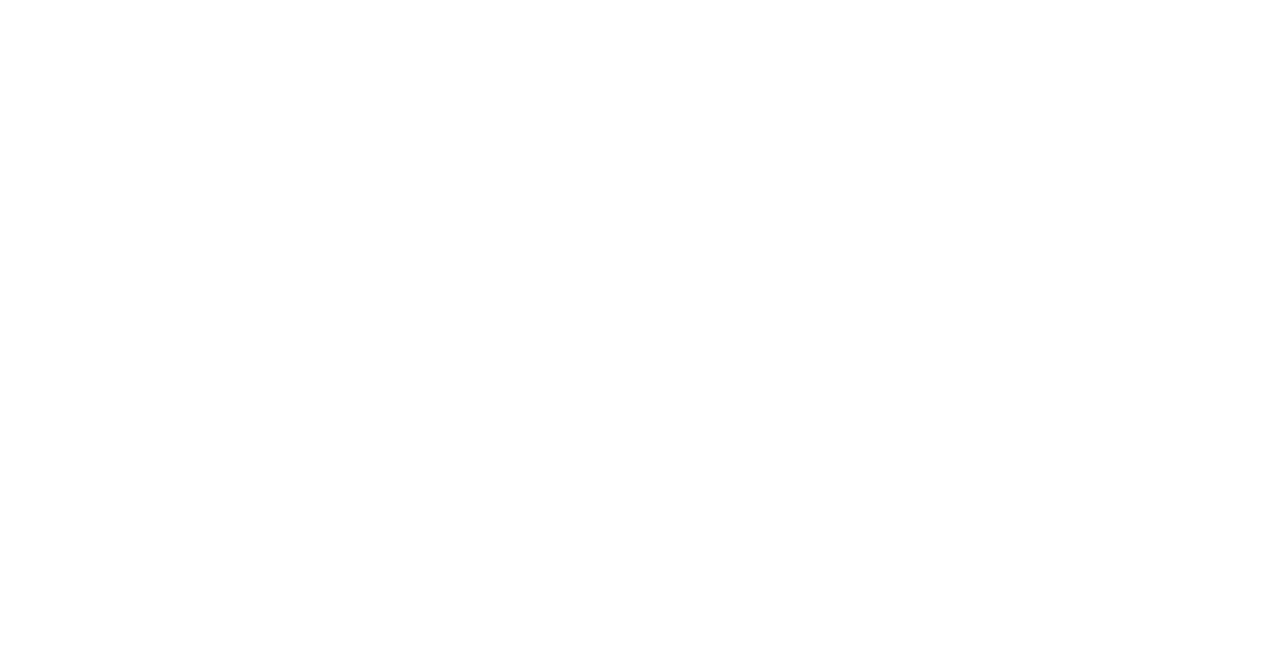
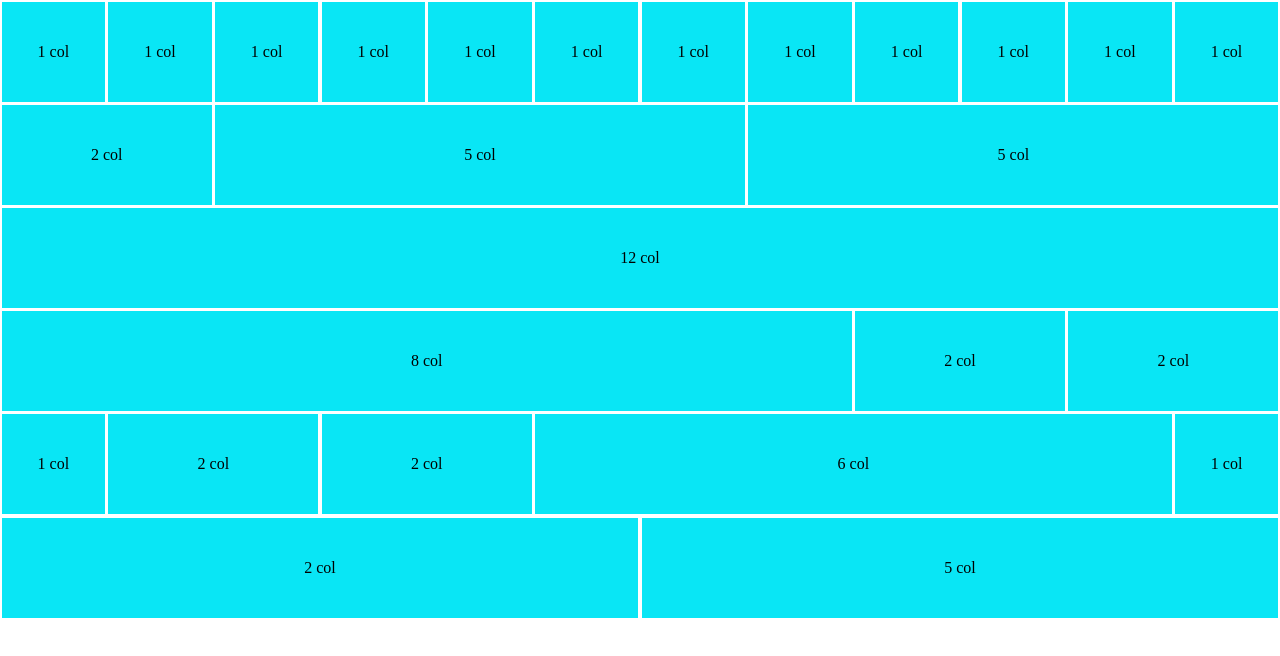
Before and after one commit to Claudio-Bernardinetti/html-css-12bool, a plain HTML site: page index.html in a window 1280 px wide. Drawn offline with Linux system fonts and the light colour scheme.

Commit message:
add first six rows

```diff
--- a/assets/css/framework.css
+++ b/assets/css/framework.css
@@ -12,6 +12,18 @@
 
 .img-fluid {
     max-width: 100%;
+}
+
+.d-flex {
+    display: flex;
+}
+
+.p-1 {
+    padding: 0.1rem 0.1rem;
+}
+
+.m-1 {
+    margin: 0 0.5rem;
 }
 /* Utilitis */
 
@@ -113,115 +125,228 @@
     margin-left: 100%;
 }
 
-    /* screen sm */
-@media screen and (min-width: 576px) {
+
+
+
+
+    /* screen xl */
+@media screen and (max-width: 1440px) {
 
     .container {
-        max-width: 528px;
+        max-width: 1392px;
     }
 
-    /* col sm */
+    /* col xl */
 
-    .col-sm-1 {
+    .col-xl-1 {
         width: calc((100% / 12) * 1);
     }
 
-    .col-sm-2 {
+    .col-xl-2 {
         width: calc((100% / 12) * 2);
     }
 
-    .col-sm-3 {
+    .col-xl-3 {
         width: calc((100% / 12) * 3);
     }
 
-    .col-sm-4 {
+    .col-xl-4 {
         width: calc((100% / 12) * 4);
     }
 
-    .col-sm-5 {
+    .col-xl-5 {
         width: calc((100% / 12) * 5);
     }
 
-    .col-sm-6 {
+    .col-xl-6 {
         width: 50%;
     }
 
-    .col-sm-7 {
+    .col-xl-7 {
         width: calc((100% / 12) * 7);
     }
 
-    .col-sm-8 {
+    .col-xl-8 {
         width: calc((100% / 12) * 8);
     }
 
-    .col-sm-9 {
+    .col-xl-9 {
         width: calc((100% / 12) * 9);
     }
 
-    .col-sm-10 {
+    .col-xl-10 {
         width: calc((100% / 12) * 10);
     }
 
-    .col-sm-11 {
+    .col-xl-11 {
         width: calc((100% / 12) * 11);
     }
 
-    .col-sm-12 {
+    .col-xl-12 {
         width: 100%;
     }
-    /* offset sm left */
-    .offset-sm-1 {
+
+     /* col-offset left */
+     .offset-xl-1 {
         margin-left: calc((100% / 12) * 1);
     }
 
-    .offset-sm-2 {
+    .offset-xl-2 {
         margin-left: calc((100% / 12) * 2);
     }
 
-    .offset-sm-3 {
+    .offset-xl-3 {
         margin-left: calc((100% / 12) * 3);
     }
 
-    .offset-sm-4 {
+    .offset-xl-4 {
         margin-left: calc((100% / 12) * 4);
     }
 
-    .offset-sm-5 {
+    .offset-xl-5 {
         margin-left: calc((100% / 12) * 5);
     }
 
-    .offset-sm-6 {
+    .offset-xl-6 {
         margin-left: 50%;
     }
 
-    .offset-sm-7 {
+    .offset-xl-7 {
         margin-left: calc((100% / 12) * 7);
     }
 
-    .offset-sm-8 {
+    .offset-xl-8 {
         margin-left: calc((100% / 12) * 8);
     }
 
-    .offset-sm-9 {
+    .offset-xl-9 {
         margin-left: calc((100% / 12) * 9);
     }
 
-    .offset-sm-10 {
+    .offset-xl-10 {
         margin-left: calc((100% / 12) * 10);
     }
 
-    .offset-sm-11 {
+    .offset-xl-11 {
         margin-left: calc((100% / 12) * 11);
     }
 
-    .offset-sm-12 {
+    .offset-xl-12 {
         margin-left: 100%;
     }
 
 }
 
-     /* screen md */
-@media screen and (min-width: 768px) {
+ /* screen lg */
+ @media screen and (max-width: 992px) {
+
+    .container {
+        max-width: 944px;
+    }
+
+
+    /* col-lg */
+    .col-lg-1 {
+        width: calc((100% / 12) * 1);
+    }
+
+    .col-lg-2 {
+        width: calc((100% / 12) * 2);
+    }
+
+    .col-lg-3 {
+        width: calc((100% / 12) * 3);
+    }
+
+    .col-lg-4 {
+        width: calc((100% / 12) * 4);
+    }
+
+    .col-lg-5 {
+        width: calc((100% / 12) * 5);
+    }
+
+    .col-lg-6 {
+        width: 50%;
+    }
+
+    .col-lg-7 {
+        width: calc((100% / 12) * 7);
+    }
+
+    .col-lg-8 {
+        width: calc((100% / 12) * 8);
+    }
+
+    .col-lg-9 {
+        width: calc((100% / 12) * 9);
+    }
+
+    .col-lg-10 {
+        width: calc((100% / 12) * 10);
+    }
+
+    .col-lg-11 {
+        width: calc((100% / 12) * 11);
+    }
+
+    .col-lg-12 {
+        width: 100%;
+    }
+
+    /* col-offset left */
+    .offset-lg-1 {
+        margin-left: calc((100% / 12) * 1);
+    }
+
+    .offset-lg-2 {
+        margin-left: calc((100% / 12) * 2);
+    }
+
+    .offset-lg-3 {
+        margin-left: calc((100% / 12) * 3);
+    }
+
+    .offset-lg-4 {
+        margin-left: calc((100% / 12) * 4);
+    }
+
+    .offset-lg-5 {
+        margin-left: calc((100% / 12) * 5);
+    }
+
+    .offset-lg-6 {
+        margin-left: 50%;
+    }
+
+    .offset-lg-7 {
+        margin-left: calc((100% / 12) * 7);
+    }
+
+    .offset-lg-8 {
+        margin-left: calc((100% / 12) * 8);
+    }
+
+    .offset-lg-9 {
+        margin-left: calc((100% / 12) * 9);
+    }
+
+    .offset-lg-10 {
+        margin-left: calc((100% / 12) * 10);
+    }
+
+    .offset-lg-11 {
+        margin-left: calc((100% / 12) * 11);
+    }
+
+    .offset-lg-12 {
+        margin-left: 100%;
+    }
+
+}
+
+  /* screen md */
+  @media screen and (max-width: 768px) {
 
     .container {
         max-width: 720px;
@@ -328,217 +453,110 @@
 
 
 }
-    /* screen lg */
-@media screen and (min-width: 992px) {
+
+  /* screen sm */
+  @media screen and (max-width: 576px) {
 
     .container {
-        max-width: 944px;
+        max-width: 528px;
     }
 
+    /* col sm */
 
-    /* col-lg */
-    .col-lg-1 {
+    .col-sm-1 {
         width: calc((100% / 12) * 1);
     }
 
-    .col-lg-2 {
+    .col-sm-2 {
         width: calc((100% / 12) * 2);
     }
 
-    .col-lg-3 {
+    .col-sm-3 {
         width: calc((100% / 12) * 3);
     }
 
-    .col-lg-4 {
+    .col-sm-4 {
         width: calc((100% / 12) * 4);
     }
 
-    .col-lg-5 {
+    .col-sm-5 {
         width: calc((100% / 12) * 5);
     }
 
-    .col-lg-6 {
+    .col-sm-6 {
         width: 50%;
     }
 
-    .col-lg-7 {
+    .col-sm-7 {
         width: calc((100% / 12) * 7);
     }
 
-    .col-lg-8 {
+    .col-sm-8 {
         width: calc((100% / 12) * 8);
     }
 
-    .col-lg-9 {
+    .col-sm-9 {
         width: calc((100% / 12) * 9);
     }
 
-    .col-lg-10 {
+    .col-sm-10 {
         width: calc((100% / 12) * 10);
     }
 
-    .col-lg-11 {
+    .col-sm-11 {
         width: calc((100% / 12) * 11);
     }
 
-    .col-lg-12 {
+    .col-sm-12 {
         width: 100%;
     }
-
-    /* col-offset left */
-    .offset-lg-1 {
+    /* offset sm left */
+    .offset-sm-1 {
         margin-left: calc((100% / 12) * 1);
     }
 
-    .offset-lg-2 {
+    .offset-sm-2 {
         margin-left: calc((100% / 12) * 2);
     }
 
-    .offset-lg-3 {
+    .offset-sm-3 {
         margin-left: calc((100% / 12) * 3);
     }
 
-    .offset-lg-4 {
+    .offset-sm-4 {
         margin-left: calc((100% / 12) * 4);
     }
 
-    .offset-lg-5 {
+    .offset-sm-5 {
         margin-left: calc((100% / 12) * 5);
     }
 
-    .offset-lg-6 {
+    .offset-sm-6 {
         margin-left: 50%;
     }
 
-    .offset-lg-7 {
+    .offset-sm-7 {
         margin-left: calc((100% / 12) * 7);
     }
 
-    .offset-lg-8 {
+    .offset-sm-8 {
         margin-left: calc((100% / 12) * 8);
     }
 
-    .offset-lg-9 {
+    .offset-sm-9 {
         margin-left: calc((100% / 12) * 9);
     }
 
-    .offset-lg-10 {
+    .offset-sm-10 {
         margin-left: calc((100% / 12) * 10);
     }
 
-    .offset-lg-11 {
+    .offset-sm-11 {
         margin-left: calc((100% / 12) * 11);
     }
 
-    .offset-lg-12 {
+    .offset-sm-12 {
         margin-left: 100%;
     }
 
 }
-    /* screen xl */
-@media screen and (min-width: 1440px) {
-
-    .container {
-        max-width: 1392px;
-    }
-
-    /* col xl */
-
-    .col-xl-1 {
-        width: calc((100% / 12) * 1);
-    }
-
-    .col-xl-2 {
-        width: calc((100% / 12) * 2);
-    }
-
-    .col-xl-3 {
-        width: calc((100% / 12) * 3);
-    }
-
-    .col-xl-4 {
-        width: calc((100% / 12) * 4);
-    }
-
-    .col-xl-5 {
-        width: calc((100% / 12) * 5);
-    }
-
-    .col-xl-6 {
-        width: 50%;
-    }
-
-    .col-xl-7 {
-        width: calc((100% / 12) * 7);
-    }
-
-    .col-xl-8 {
-        width: calc((100% / 12) * 8);
-    }
-
-    .col-xl-9 {
-        width: calc((100% / 12) * 9);
-    }
-
-    .col-xl-10 {
-        width: calc((100% / 12) * 10);
-    }
-
-    .col-xl-11 {
-        width: calc((100% / 12) * 11);
-    }
-
-    .col-xl-12 {
-        width: 100%;
-    }
-
-     /* col-offset left */
-     .offset-xl-1 {
-        margin-left: calc((100% / 12) * 1);
-    }
-
-    .offset-xl-2 {
-        margin-left: calc((100% / 12) * 2);
-    }
-
-    .offset-xl-3 {
-        margin-left: calc((100% / 12) * 3);
-    }
-
-    .offset-xl-4 {
-        margin-left: calc((100% / 12) * 4);
-    }
-
-    .offset-xl-5 {
-        margin-left: calc((100% / 12) * 5);
-    }
-
-    .offset-xl-6 {
-        margin-left: 50%;
-    }
-
-    .offset-xl-7 {
-        margin-left: calc((100% / 12) * 7);
-    }
-
-    .offset-xl-8 {
-        margin-left: calc((100% / 12) * 8);
-    }
-
-    .offset-xl-9 {
-        margin-left: calc((100% / 12) * 9);
-    }
-
-    .offset-xl-10 {
-        margin-left: calc((100% / 12) * 10);
-    }
-
-    .offset-xl-11 {
-        margin-left: calc((100% / 12) * 11);
-    }
-
-    .offset-xl-12 {
-        margin-left: 100%;
-    }
-
-}
--- a/assets/css/style.css
+++ b/assets/css/style.css
@@ -0,0 +1,8 @@
+.card_body {
+    display: flex;
+    justify-content: center;
+    align-items: center;
+    background-color: rgb(9, 230, 245);
+    height: 100px;
+    width: 100%;
+    }
--- a/index.html
+++ b/index.html
@@ -8,6 +8,111 @@
         <link rel="stylesheet" href="./assets/css/style.css">
     </head>
     <body>
-
+        <section class="first debug">
+            <div class="container">
+                <div class="row d-flex">
+                    <div class="col d-flex col-12">
+                        <div class="card d-flex col-1 p-1">
+                            <div class="card_body"> 1 col</div>
+                        </div>
+                        <div class="card d-flex col-1 p-1">
+                            <div class="card_body"> 1 col</div>
+                        </div>
+                        <div class="card d-flex col-1 p-1">
+                            <div class="card_body"> 1 col</div>
+                        </div>
+                        <div class="card d-flex col-1 p-1">
+                            <div class="card_body"> 1 col</div>
+                        </div>
+                        <div class="card d-flex col-1 p-1">
+                            <div class="card_body"> 1 col</div>
+                        </div>
+                        <div class="card d-flex col-1 p-1">
+                            <div class="card_body"> 1 col</div>
+                        </div>
+                        <div class="card d-flex col-1 p-1">
+                            <div class="card_body"> 1 col</div>
+                        </div>
+                        <div class="card d-flex col-1 p-1">
+                            <div class="card_body"> 1 col</div>
+                        </div>
+                        <div class="card d-flex col-1 p-1">
+                            <div class="card_body"> 1 col</div>
+                        </div>
+                        <div class="card d-flex col-1 p-1">
+                            <div class="card_body"> 1 col</div>
+                        </div>
+                        <div class="card d-flex col-1 p-1">
+                            <div class="card_body"> 1 col</div>
+                        </div>
+                        <div class="card d-flex col-1 p-1">
+                            <div class="card_body"> 1 col</div>
+                        </div>
+                    </div>
+                </div>
+                <div class="row d-flex">
+                    <div class="col d-flex col-12">
+                        <div class="card d-flex col-2 p-1">
+                            <div class="card_body "> 2 col</div>
+                        </div>
+                        <div class="card d-flex col-5 p-1">
+                            <div class="card_body"> 5 col</div>
+                        </div>
+                        <div class="card d-flex col-5 p-1">
+                            <div class="card_body"> 5 col</div>
+                        </div>
+                    </div>
+                </div>
+                <div class="row d-flex">
+                    <div class="col d-flex col-12">
+                        <div class="card d-flex col-12 p-1">
+                            <div class="card_body "> 12 col</div>
+                        </div>
+                    </div>
+                </div>
+                <div class="row d-flex">
+                    <div class="col d-flex col-12">
+                        <div class="card d-flex col-8 p-1">
+                            <div class="card_body "> 8 col</div>
+                        </div>
+                        <div class="card d-flex col-2 p-1">
+                            <div class="card_body"> 2 col</div>
+                        </div>
+                        <div class="card d-flex col-2 p-1">
+                            <div class="card_body"> 2 col</div>
+                        </div>
+                    </div>
+                </div>
+                <div class="row d-flex">
+                    <div class="col d-flex col-12">
+                        <div class="card d-flex col-1 p-1">
+                            <div class="card_body "> 1 col</div>
+                        </div>
+                        <div class="card d-flex col-2 p-1">
+                            <div class="card_body"> 2 col</div>
+                        </div>
+                        <div class="card d-flex col-2 p-1">
+                            <div class="card_body"> 2 col</div>
+                        </div>
+                        <div class="card d-flex col-6 p-1">
+                            <div class="card_body"> 6 col</div>
+                        </div>
+                        <div class="card d-flex col-1 p-1">
+                            <div class="card_body"> 1 col</div>
+                        </div>
+                    </div>
+                </div>
+                <div class="row d-flex">
+                    <div class="col d-flex col-12">
+                        <div class="card d-flex col-6 p-1">
+                            <div class="card_body"> 2 col</div>
+                        </div>
+                        <div class="card d-flex col-6 p-1">
+                            <div class="card_body"> 5 col</div>
+                        </div>
+                    </div>
+                </div>
+            </div>
+        </section>
     </body>
 </html>
```
